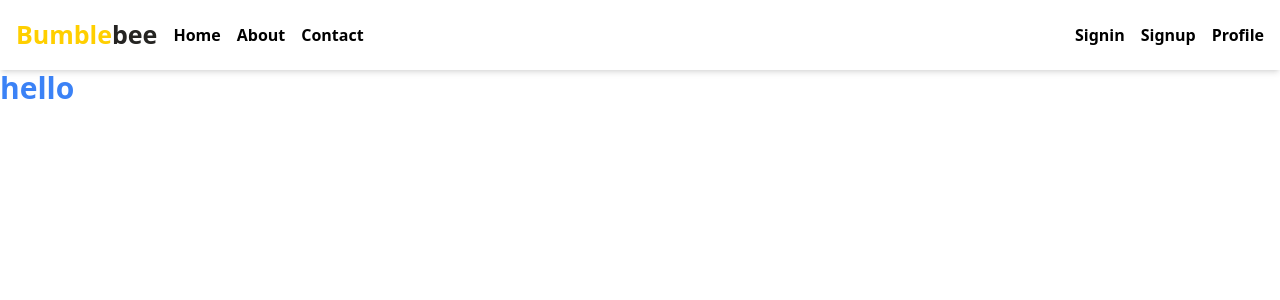
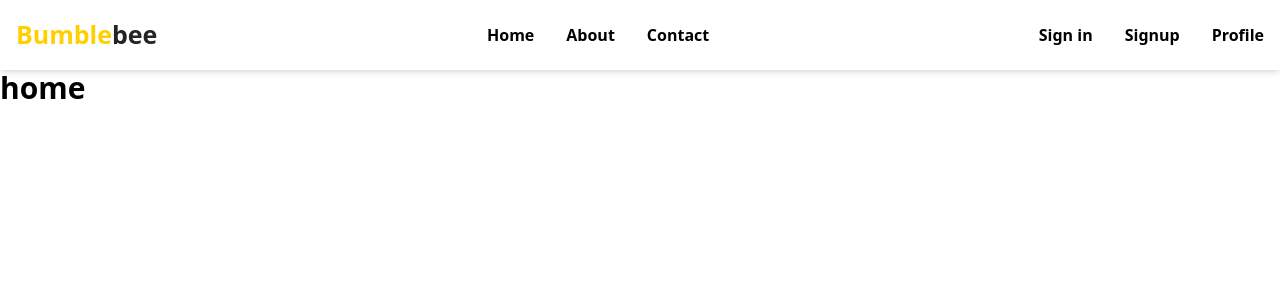
Before and after one commit to manojkumar021997/react-tailwind, a React (Create React App) app: page / in a window 1280 px wide. Shown: the top 300 px of the page. Built offline with nearby package versions, Linux system fonts and the light colour scheme.

Commit message:
navbar-center

```diff
--- a/src/App.js
+++ b/src/App.js
@@ -5,7 +5,7 @@
   return(
     <div>
       <Navbar/>
-      <h1 className="text-blue-500 font-bold text-3xl">hello</h1>
+      <h1 className="text-black-500 font-bold text-3xl">home</h1>
       </div>
   )
 
--- a/src/components/Navbar/Navbar.jsx
+++ b/src/components/Navbar/Navbar.jsx
@@ -6,15 +6,18 @@
                     <strong className="text-[25px] font-semibold text-yellowColor">Bumble</strong>
                     <span className="text-[25px] text-blackColor font-semibold">bee</span>
                 </p>
-                <ul className="flex gap-4 cursor-pointer font-semibold">
+            </div>
+            <div>
+            <ul className="flex gap-8 mx-px cursor-pointer font-semibold">
                     <li className="hover:text-yellowColor">Home</li>
                     <li className="hover:text-yellowColor">About</li>
                     <li className="hover:text-yellowColor">Contact</li>
                 </ul>
             </div>
+
             <div>
-                <ul className=" flex gap-4 cursor-pointer font-semibold">
-                    <li className="hover:text-yellowColor">Signin</li>
+                <ul className=" flex gap-8 cursor-pointer font-semibold">
+                    <li className="hover:text-yellowColor">Sign in</li>
                     <li className="hover:text-yellowColor">Signup</li>
                     <li className="hover:text-yellowColor">Profile</li>
                 </ul>
```
